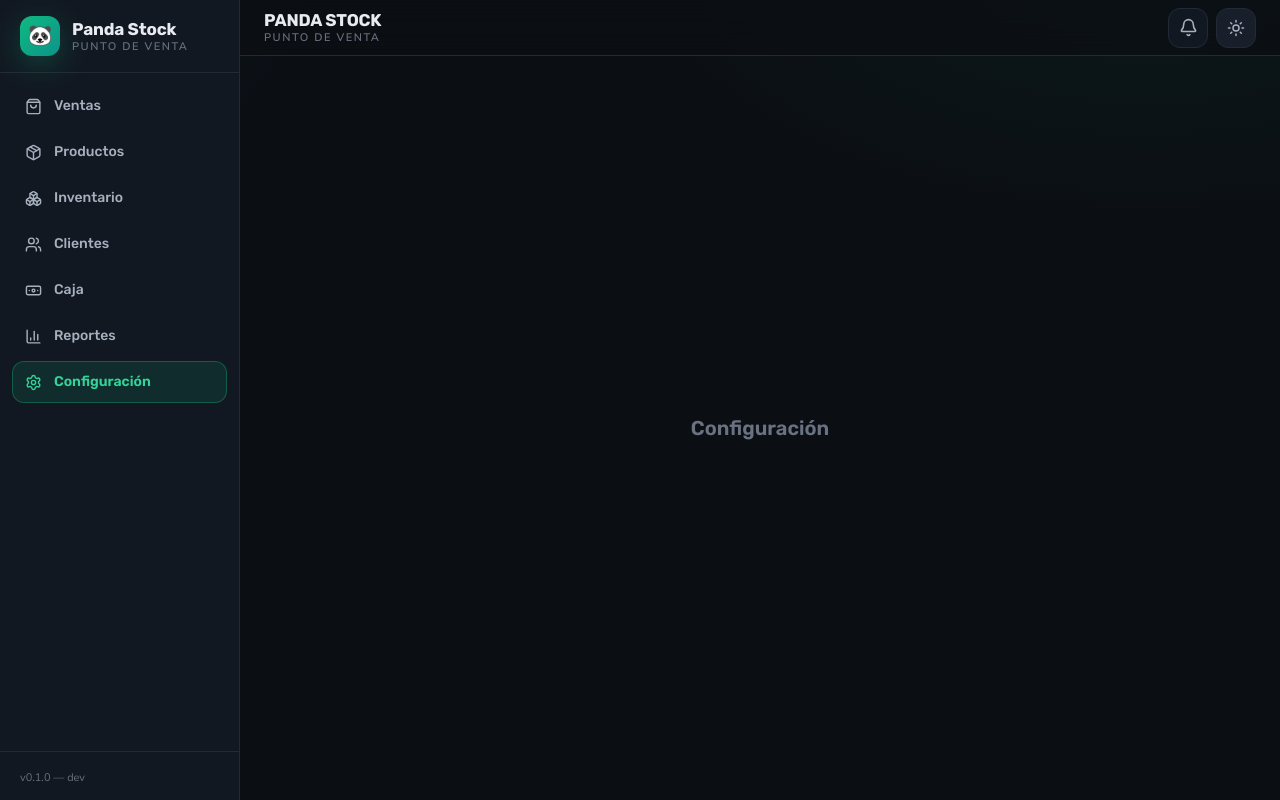
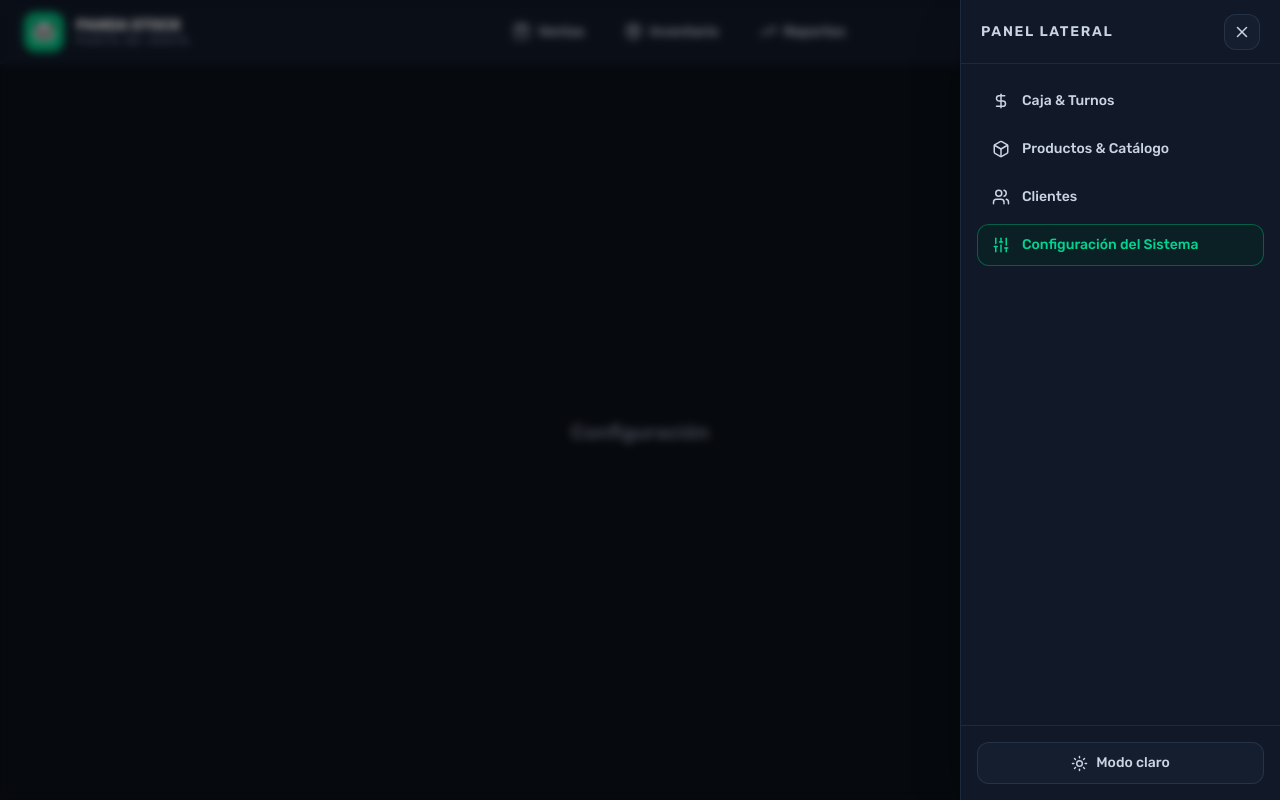
Before and after one commit to IvandevJaimes/panda-stock, a React (Vite) app: page /settings in a window 1280 px wide. Both pictures are taken after a click on the button "Abrir panel lateral". Built offline with nearby package versions, Linux system fonts and the light colour scheme.

Commit message:
feat(layout): rediseñar con topbar superior y drawer lateral derecho

```diff
--- a/src/components/layout/AppLayout.tsx
+++ b/src/components/layout/AppLayout.tsx
@@ -1,36 +1,22 @@
 import { Outlet } from 'react-router-dom'
 import { useTheme } from '../../hooks/useTheme'
 import { Header } from './Header'
-import { Sidebar } from './Sidebar'
+import { RightSidebar } from './RightSidebar'
 
 /**
  * Layout principal de la aplicación.
- * Estructura: Sidebar fijo lateral + columna principal (Header + contenido con scroll independiente).
- * Los glows decorativos replican el fondo de la plantilla.
+ * Estructura: Topbar horizontal fijo arriba + área central con scroll + drawer colapsable a la derecha.
  */
 export function AppLayout() {
   useTheme()
 
   return (
-    <div className="relative flex h-screen w-full overflow-hidden bg-[#f4f6f8] text-[#16202c] dark:bg-[#0b0f14] dark:text-[#e8ecf2]">
-      <div
-        aria-hidden
-        className="pointer-events-none absolute inset-y-0 right-0 w-[900px] bg-[radial-gradient(900px_500px_at_85%_-10%,rgba(5,150,105,0.06),transparent_60%)] dark:bg-[radial-gradient(900px_500px_at_85%_-10%,rgba(16,185,129,0.07),transparent_60%)]"
-      />
-      <div
-        aria-hidden
-        className="pointer-events-none absolute inset-y-0 left-0 w-[700px] bg-[radial-gradient(700px_420px_at_-10%_0%,rgba(37,99,235,0.05),transparent_55%)] dark:bg-[radial-gradient(700px_420px_at_-10%_0%,rgba(96,165,250,0.05),transparent_55%)]"
-      />
-
-      <div className="relative z-10 flex h-full w-full min-w-0">
-        <Sidebar />
-        <main className="flex h-full min-w-0 flex-1 flex-col">
-          <Header />
-          <div className="flex-1 overflow-auto p-6">
-            <Outlet />
-          </div>
-        </main>
-      </div>
+    <div className="flex h-screen w-screen flex-col overflow-hidden bg-[#f4f6f8] text-[#16202c] dark:bg-[#0b0f17] dark:text-[#e8ecf2]">
+      <Header />
+      <main className="flex-1 overflow-y-auto p-4 md:p-6">
+        <Outlet />
+      </main>
+      <RightSidebar />
     </div>
   )
 }
--- a/src/components/layout/Header.tsx
+++ b/src/components/layout/Header.tsx
@@ -1,99 +1,95 @@
-import { useEffect, useState } from 'react'
-import { Bell, Moon, Sun } from 'lucide-react'
-import { cajasService } from '../../services/cajas.service'
+import { NavLink } from 'react-router-dom'
+import { Bell, Package, Settings, ShoppingBag, TrendingUp, type LucideIcon } from 'lucide-react'
 import { useSettingsStore } from '../../stores/settings.store'
 import { useUIStore } from '../../stores/ui.store'
 import { cn } from '../../lib/cn'
 
+interface MainNavItem {
+  to: string
+  label: string
+  icon: LucideIcon
+}
+
+const mainNavItems: MainNavItem[] = [
+  { to: '/pos', label: 'Ventas', icon: ShoppingBag },
+  { to: '/inventory', label: 'Inventario', icon: Package },
+  { to: '/reports', label: 'Reportes', icon: TrendingUp },
+]
+
 export function Header() {
-  const theme = useUIStore((state) => state.theme)
-  const toggleTheme = useUIStore((state) => state.toggleTheme)
   const storeName = useSettingsStore((state) => state.storeName)
-  const [cajaAbierta, setCajaAbierta] = useState(false)
-
-  useEffect(() => {
-    let activo = true
-    cajasService
-      .getActive()
-      .then((caja) => {
-        if (activo) setCajaAbierta(caja !== null)
-      })
-      .catch(() => {
-        if (activo) setCajaAbierta(false)
-      })
-    return () => {
-      activo = false
-    }
-  }, [])
+  const toggleRightSidebar = useUIStore((state) => state.toggleRightSidebar)
 
   return (
-    <header
-      className={cn(
-        'flex h-14 shrink-0 items-center gap-4 px-6',
-        'border-b border-[#e3e8ee] bg-[rgba(255,255,255,0.86)] backdrop-blur-[14px]',
-        'dark:border-[#212b37] dark:bg-[rgba(11,15,20,0.82)]',
-      )}
-    >
-      {/* ── Nombre del local ── */}
-      <div className="flex flex-col leading-tight">
-        <h1 className="font-display text-[17px] font-bold tracking-[-0.01em] text-[#16202c] dark:text-[#e8ecf2]">
-          {storeName}
-        </h1>
-        <span className="text-[11px] font-semibold uppercase tracking-[0.14em] text-[#8c99a9] dark:text-[#66707e]">
-          Punto de venta
-        </span>
+    <header className="flex h-16 shrink-0 items-center gap-4 border-b border-slate-800 bg-[#111827] px-4 text-slate-200 md:gap-6 md:px-6">
+      {/* ── Marca ── */}
+      <div className="flex shrink-0 items-center gap-3">
+        <div className="grid h-10 w-10 shrink-0 place-items-center rounded-xl bg-emerald-500 text-[#0b0f17]">
+          <span className="text-xl leading-none">🐼</span>
+        </div>
+        <div className="flex flex-col leading-tight">
+          <span className="font-display text-[15px] font-bold text-white">{storeName}</span>
+          <span className="text-[10.5px] font-semibold uppercase tracking-[0.16em] text-slate-400">
+            Punto de venta
+          </span>
+        </div>
       </div>
 
+      {/* ── Navegación principal (píldoras) ── */}
+      <nav className="flex flex-1 items-center justify-center gap-1.5">
+        {mainNavItems.map(({ to, label, icon: Icon }) => (
+          <NavLink
+            key={to}
+            to={to}
+            className={({ isActive }) =>
+              cn(
+                'inline-flex items-center gap-2 rounded-full border px-4 py-2',
+                'font-display text-sm font-medium transition-colors duration-150',
+                isActive
+                  ? 'border-emerald-500/40 bg-emerald-950/40 text-emerald-400'
+                  : 'border-transparent text-slate-300 hover:bg-slate-800/60 hover:text-white',
+              )
+            }
+          >
+            <Icon size={17} />
+            {label}
+          </NavLink>
+        ))}
+      </nav>
+
       {/* ── Acciones ── */}
-      <div className="ml-auto flex items-center gap-2">
-        {/* Indicador de caja abierta */}
-        {cajaAbierta && (
+      <div className="flex shrink-0 items-center gap-2">
+        {/* Notificaciones */}
+        <button
+          aria-label="Notificaciones"
+          className={cn(
+            'relative grid h-10 w-10 place-items-center rounded-xl',
+            'border border-slate-700/60 bg-slate-800/40 text-slate-300',
+            'transition-colors duration-150 hover:bg-slate-800/60 hover:text-white',
+          )}
+        >
+          <Bell size={18} />
           <span
             className={cn(
-              'inline-flex items-center gap-2 rounded-full border px-3.5 py-2',
-              'border-[rgba(5,150,105,0.30)] bg-[rgba(5,150,105,0.10)]',
-              'font-display text-[13px] font-semibold text-[#047857]',
-              'dark:border-[rgba(16,185,129,0.35)] dark:bg-[rgba(16,185,129,0.12)] dark:text-[#34d399]',
+              'absolute -right-1.5 -top-1.5 grid h-4.5 min-w-4.5 place-items-center rounded-full',
+              'border border-[#111827] bg-red-500 px-1 text-[10px] font-bold leading-none text-white',
             )}
           >
-            <span
-              className={cn(
-                'h-2 w-2 shrink-0 animate-pulse rounded-full',
-                'bg-[#059669] shadow-[0_0_0_4px_rgba(5,150,105,0.10)]',
-                'dark:bg-[#10b981] dark:shadow-[0_0_0_4px_rgba(16,185,129,0.14)]',
-              )}
-            />
-            Caja abierta
+            6
           </span>
-        )}
-
-        {/* Campana de notificaciones */}
-        <button
-          className={cn(
-            'relative grid h-10 w-10 shrink-0 cursor-pointer place-items-center rounded-xl',
-            'border border-[#e3e8ee] bg-white text-[#5a687a] transition-all duration-150',
-            'hover:border-[#d5dce4] hover:bg-[#f1f4f7] hover:text-[#16202c]',
-            'dark:border-[#212b37] dark:bg-[#121821] dark:text-[#a6b0bf]',
-            'dark:hover:border-[#2b3745] dark:hover:bg-[#181f2a] dark:hover:text-[#e8ecf2]',
-          )}
-          aria-label="Notificaciones"
-        >
-          <Bell size={19} />
         </button>
 
-        {/* Toggle de tema */}
+        {/* Configuración → abre el panel lateral derecho */}
         <button
-          onClick={toggleTheme}
-          aria-label="Cambiar tema"
+          onClick={toggleRightSidebar}
+          aria-label="Abrir panel lateral"
           className={cn(
-            'grid h-10 w-10 shrink-0 cursor-pointer place-items-center rounded-xl',
-            'border border-[#e3e8ee] bg-[#f8fafc] text-[#5a687a] transition-all duration-150',
-            'hover:border-[#d5dce4] hover:bg-[#f1f4f7] hover:text-[#16202c]',
-            'dark:border-[#212b37] dark:bg-[#181f2a] dark:text-[#a6b0bf]',
-            'dark:hover:border-[#2b3745] dark:hover:bg-[#1e2733] dark:hover:text-[#e8ecf2]',
+            'grid h-10 w-10 place-items-center rounded-xl',
+            'border border-slate-700/60 bg-slate-800/40 text-slate-300',
+            'transition-colors duration-150 hover:bg-slate-800/60 hover:text-white',
           )}
         >
-          {theme === 'dark' ? <Sun size={18} /> : <Moon size={18} />}
+          <Settings size={18} />
         </button>
       </div>
     </header>
--- /dev/null
+++ b/src/components/layout/RightSidebar.tsx
@@ -0,0 +1,125 @@
+import { useEffect } from 'react'
+import { NavLink } from 'react-router-dom'
+import {
+  Box,
+  DollarSign,
+  Moon,
+  Sliders,
+  Sun,
+  Users,
+  X,
+  type LucideIcon,
+} from 'lucide-react'
+import { useUIStore } from '../../stores/ui.store'
+import { cn } from '../../lib/cn'
+
+interface DrawerNavItem {
+  to: string
+  label: string
+  icon: LucideIcon
+}
+
+const drawerNavItems: DrawerNavItem[] = [
+  { to: '/cash-register', label: 'Caja & Turnos', icon: DollarSign },
+  { to: '/products', label: 'Productos & Catálogo', icon: Box },
+  { to: '/customers', label: 'Clientes', icon: Users },
+  { to: '/settings', label: 'Configuración del Sistema', icon: Sliders },
+]
+
+export function RightSidebar() {
+  const isOpen = useUIStore((state) => state.isRightSidebarOpen)
+  const closeRightSidebar = useUIStore((state) => state.closeRightSidebar)
+  const theme = useUIStore((state) => state.theme)
+  const toggleTheme = useUIStore((state) => state.toggleTheme)
+
+  useEffect(() => {
+    if (!isOpen) return
+    const onKeyDown = (event: KeyboardEvent) => {
+      if (event.key === 'Escape') closeRightSidebar()
+    }
+    window.addEventListener('keydown', onKeyDown)
+    return () => window.removeEventListener('keydown', onKeyDown)
+  }, [isOpen, closeRightSidebar])
+
+  return (
+    <>
+      {/* ── Backdrop (cierra al hacer click afuera) ── */}
+      <div
+        onClick={closeRightSidebar}
+        aria-hidden
+        className={cn(
+          'fixed inset-0 z-40 bg-black/40 backdrop-blur-xs transition-opacity duration-300',
+          isOpen ? 'opacity-100' : 'pointer-events-none opacity-0',
+        )}
+      />
+
+      {/* ── Drawer ── */}
+      <aside
+        aria-hidden={!isOpen}
+        className={cn(
+          'fixed right-0 top-0 z-50 flex h-full w-80 max-w-[85vw] flex-col',
+          'border-l border-slate-800 bg-[#111827] text-slate-200',
+          'shadow-2xl shadow-black/40 transition-transform duration-300 ease-out',
+          isOpen ? 'translate-x-0' : 'translate-x-full',
+        )}
+      >
+        {/* Encabezado */}
+        <div className="flex h-16 shrink-0 items-center justify-between border-b border-slate-800 px-5">
+          <h2 className="font-display text-sm font-semibold uppercase tracking-[0.12em] text-slate-300">
+            Panel Lateral
+          </h2>
+          <button
+            onClick={closeRightSidebar}
+            aria-label="Cerrar panel lateral"
+            className={cn(
+              'grid h-9 w-9 place-items-center rounded-xl',
+              'border border-slate-700/60 bg-slate-800/40 text-slate-300',
+              'transition-colors duration-150 hover:bg-slate-800/60 hover:text-white',
+            )}
+          >
+            <X size={18} />
+          </button>
+        </div>
+
+        {/* Navegación secundaria */}
+        <nav className="flex flex-1 flex-col gap-1.5 overflow-y-auto p-4">
+          {drawerNavItems.map(({ to, label, icon: Icon }) => (
+            <NavLink
+              key={to}
+              to={to}
+              onClick={closeRightSidebar}
+              className={({ isActive }) =>
+                cn(
+                  'flex items-center gap-3 rounded-xl border px-3.5 py-2.5 font-display text-sm font-medium',
+                  'transition-colors duration-150',
+                  isActive
+                    ? 'border-emerald-500/40 bg-emerald-950/40 text-emerald-400'
+                    : 'border-transparent text-slate-300 hover:bg-slate-800/60 hover:text-white',
+                )
+              }
+            >
+              <Icon size={18} />
+              {label}
+            </NavLink>
+          ))}
+        </nav>
+
+        {/* Pie: toggle de tema */}
+        <div className="border-t border-slate-800 p-4">
+          <button
+            onClick={toggleTheme}
+            className={cn(
+              'flex w-full items-center justify-center gap-2 rounded-xl',
+              'border border-slate-700/60 bg-slate-800/40 px-4 py-2.5',
+              'font-display text-sm font-medium text-slate-300',
+              'transition-colors duration-150 hover:bg-slate-800/60 hover:text-white',
+            )}
+          >
+            {theme === 'dark' ? <Sun size={17} /> : <Moon size={17} />}
+            {theme === 'dark' ? 'Modo claro' : 'Modo oscuro'}
+          </button>
+        </div>
+      </aside>
+    </>
+  )
+}
--- a/src/components/layout/Sidebar.tsx
+++ /dev/null
@@ -1,103 +0,0 @@
-import { NavLink } from 'react-router-dom'
-import {
-  Banknote,
-  BarChart3,
-  Boxes,
-  Package,
-  Settings,
-  ShoppingBag,
-  Users,
-  type LucideIcon,
-} from 'lucide-react'
-import { cn } from '../../lib/cn'
-
-interface NavItem {
-  to: string
-  label: string
-  icon: LucideIcon
-}
-
-const navItems: NavItem[] = [
-  { to: '/pos', label: 'Ventas', icon: ShoppingBag },
-  { to: '/products', label: 'Productos', icon: Package },
-  { to: '/inventory', label: 'Inventario', icon: Boxes },
-  { to: '/customers', label: 'Clientes', icon: Users },
-  { to: '/cash-register', label: 'Caja', icon: Banknote },
-  { to: '/reports', label: 'Reportes', icon: BarChart3 },
-  { to: '/settings', label: 'Configuración', icon: Settings },
-]
-
-export function Sidebar() {
-  return (
-    <aside
-      className={cn(
-        'flex h-full w-60 shrink-0 flex-col',
-        'border-r border-[#e3e8ee] bg-[#f8fafc]',
-        'dark:border-[#212b37] dark:bg-[#121821]',
-      )}
-    >
-      {/* ── Marca ── */}
-      <div
-        className={cn(
-          'flex items-center gap-3 border-b border-[#e3e8ee] px-5 py-4',
-          'dark:border-[#212b37]',
-        )}
-      >
-        <div
-          className={cn(
-            'grid h-10 w-10 shrink-0 place-items-center rounded-xl',
-            'bg-gradient-to-br from-[#10b981] to-[#0d9488]',
-            'shadow-[0_8px_30px_rgba(16,185,129,0.28)]',
-          )}
-        >
-          <span className="text-xl leading-none">🐼</span>
-        </div>
-
-        <div className="flex flex-col leading-tight">
-          <span className="font-display text-[17px] font-bold tracking-[-0.01em] text-[#16202c] dark:text-[#e8ecf2]">
-            Panda Stock
-          </span>
-          <span className="text-[11px] font-semibold uppercase tracking-[0.14em] text-[#8c99a9] dark:text-[#66707e]">
-            Punto de venta
-          </span>
-        </div>
-      </div>
-
-      {/* ── Navegación ── */}
-      <nav className="flex flex-1 flex-col gap-1 overflow-y-auto p-3">
-        {navItems.map(({ to, label, icon: Icon }) => (
-          <NavLink
-            key={to}
-            to={to}
-            className={({ isActive }) =>
-              cn(
-                'flex items-center gap-3 rounded-xl border px-3 py-2.5 font-display text-sm font-medium',
-                'transition-all duration-150 ease-out',
-                isActive
-                  ? [
-                      'border-[rgba(5,150,105,0.30)] bg-[rgba(5,150,105,0.10)] font-semibold text-[#047857]',
-                      'dark:border-[rgba(16,185,129,0.35)] dark:bg-[rgba(16,185,129,0.12)] dark:text-[#34d399]',
-                    ]
-                  : [
-                      'border-transparent text-[#5a687a]',
-                      'hover:bg-[#f1f4f7] hover:text-[#16202c]',
-                      'dark:text-[#a6b0bf] dark:hover:bg-[#181f2a] dark:hover:text-[#e8ecf2]',
-                    ],
-              )
-            }
-          >
-            <Icon size={17} />
-            {label}
-          </NavLink>
-        ))}
-      </nav>
-
-      {/* ── Versión ── */}
-      <div className="border-t border-[#e3e8ee] px-5 py-3 dark:border-[#212b37]">
-        <span className="text-[11px] font-medium text-[#8c99a9] dark:text-[#66707e]">
-          v0.1.0 — dev
-        </span>
-      </div>
-    </aside>
-  )
-}
--- a/src/stores/ui.store.ts
+++ b/src/stores/ui.store.ts
@@ -6,10 +6,14 @@ type UIState = {
   theme: Theme
   /** Identificador del modal globalmente abierto (null = ninguno) */
   activeModal: string | null
+  /** Estado del sidebar/drawer colapsable desde la derecha */
+  isRightSidebarOpen: boolean
   setTheme: (theme: Theme) => void
   toggleTheme: () => void
   openModal: (id: string) => void
   closeModal: () => void
+  toggleRightSidebar: () => void
+  closeRightSidebar: () => void
 }
 
 function applyTheme(theme: Theme) {
@@ -21,6 +25,7 @@ function applyTheme(theme: Theme) {
 export const useUIStore = create<UIState>((set, get) => ({
   theme: 'dark',
   activeModal: null,
+  isRightSidebarOpen: false,
   setTheme: (theme) => {
     applyTheme(theme)
     set({ theme })
@@ -32,4 +37,6 @@ export const useUIStore = create<UIState>((set, get) => ({
   },
   openModal: (id) => set({ activeModal: id }),
   closeModal: () => set({ activeModal: null }),
+  toggleRightSidebar: () => set((state) => ({ isRightSidebarOpen: !state.isRightSidebarOpen })),
+  closeRightSidebar: () => set({ isRightSidebarOpen: false }),
 }))
```
